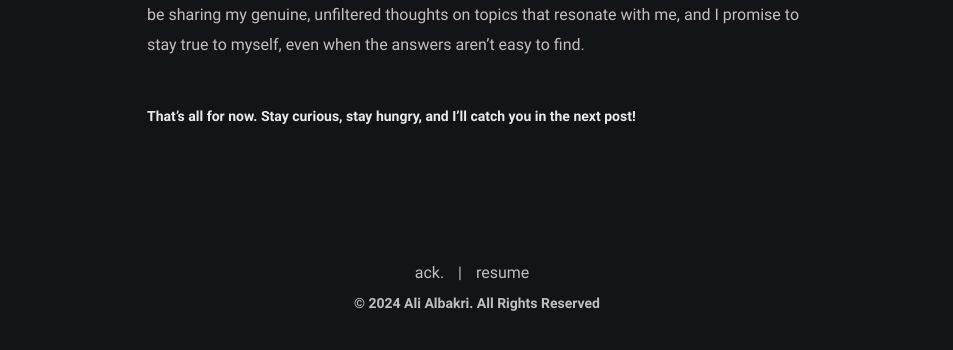
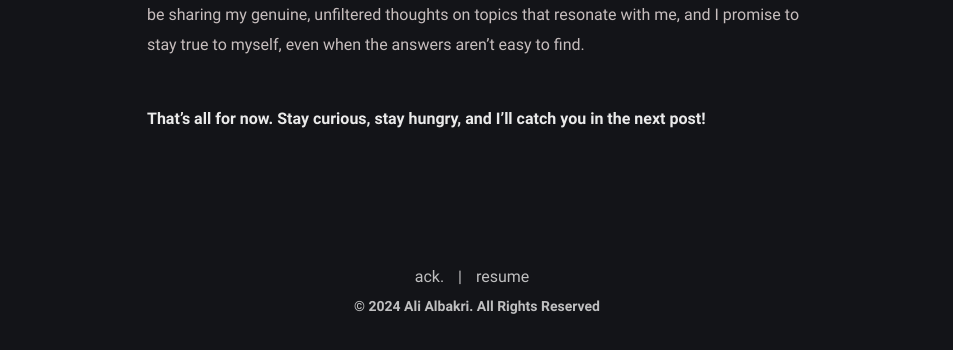
Before and after one commit to AliAlbakri/MPB, a Jekyll site: the page built from _posts/welcoming-post/2024-09-23-welcoming-post.md, in a window 1280 px wide. Shown: the part 629-979 px from the top of the page, without its empty margins (163-1116 px from the left). Built offline with Jekyll 4.4.1, drawn with Linux system fonts in a browser that asks for light colours; comment, search, counter and statistics services are not loaded.

Commit message:
bio changessss

```diff
--- a/_posts/welcoming-post/2024-09-23-welcoming-post.md
+++ b/_posts/welcoming-post/2024-09-23-welcoming-post.md
@@ -16,4 +16,4 @@ I'm excited to launch this blog, where I'll share my unfiltered thoughts on prod
 
 For me, blogging will be a path of growth and exploration. I'm excited to share my thoughts, experiences, and insights with you, and I hope you'll join me on this journey of discovery. I'll be sharing my genuine, unfiltered thoughts on topics that resonate with me, and I promise to stay true to myself, even when the answers aren't easy to find.
 
-###### That's all for now. Stay curious, stay hungry, and I'll catch you in the next post!
+##### That's all for now. Stay curious, stay hungry, and I'll catch you in the next post!
```
